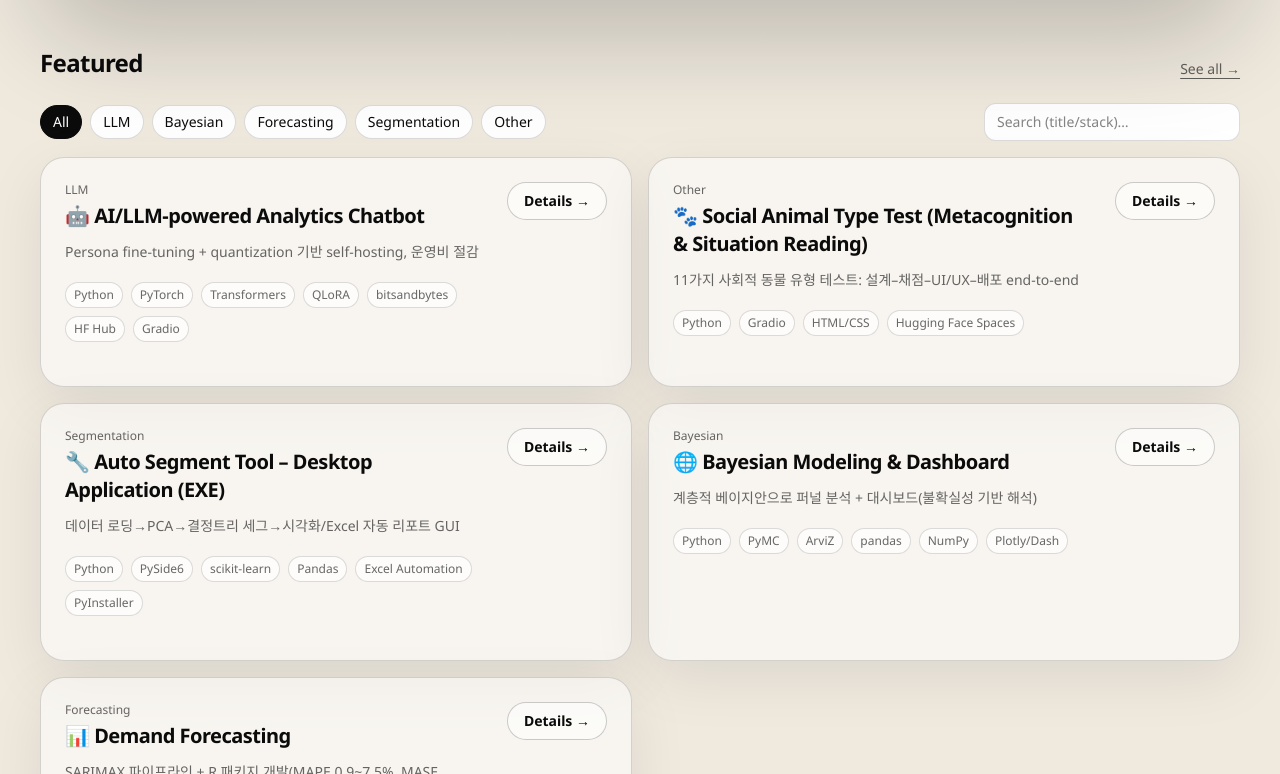
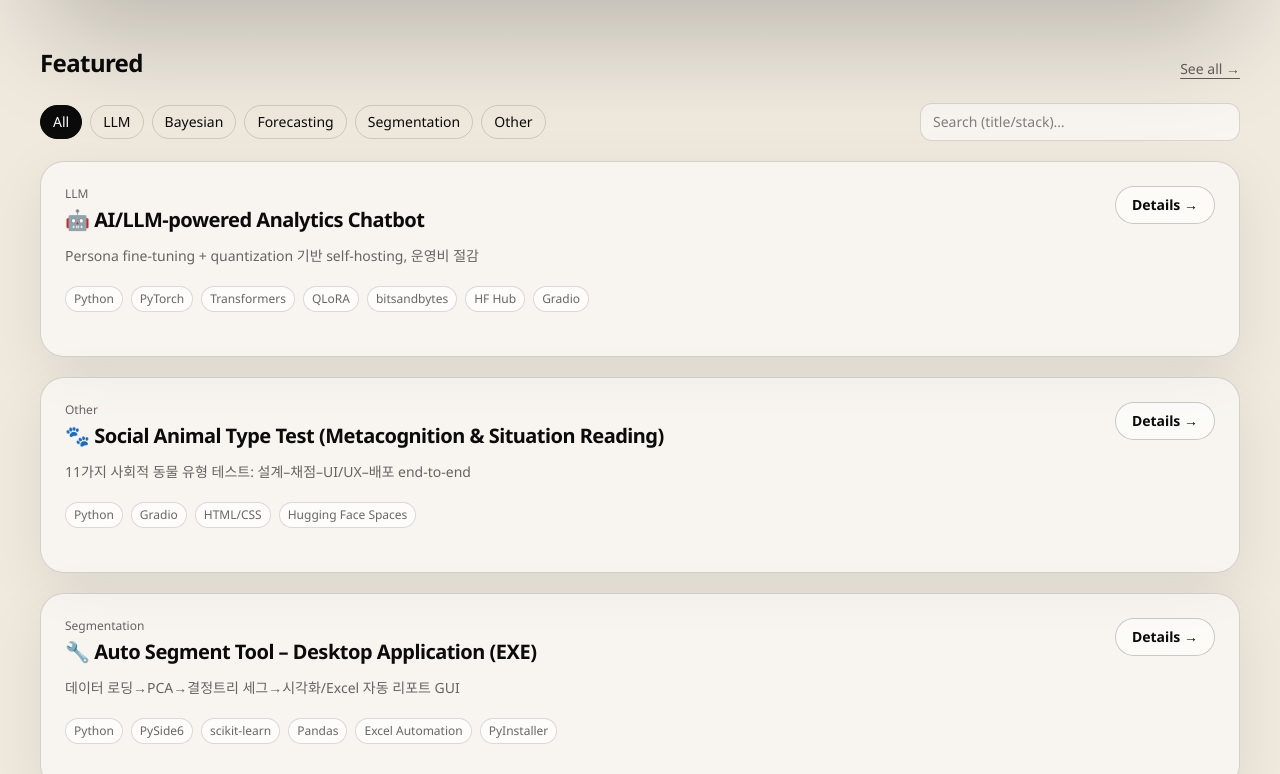
Before and after one commit to jay-lay-down/jihee-portfolio, a Next.js app: page / in a window 1280 px wide. Shown: the part 926-1700 px from the top of the page. Built offline with nearby package versions, Linux system fonts and the light colour scheme.

Commit message:
Update ProjectsGrid.tsx

```diff
--- a/components/ProjectsGrid.tsx
+++ b/components/ProjectsGrid.tsx
@@ -1,12 +1,20 @@
 "use client";
 
 import { useMemo, useState } from "react";
-import ProjectCard, { Project, Category } from "@/components/ProjectCard";
+import ProjectCard from "@/components/ProjectCard";
+import type { Project, Category } from "@/app/projects/data";
 
-type Mode = "featured" | "all";
 const TABS: (Category | "All")[] = ["All", "LLM", "Bayesian", "Forecasting", "Segmentation", "Other"];
 
-export default function ProjectsGrid({ projects, mode }: { projects: Project[]; mode: Mode }) {
+export default function ProjectsGrid({
+  projects,
+  mode,
+  columns = 1,
+}: {
+  projects: Project[];
+  mode: "all" | "featured";
+  columns?: 1 | 2;
+}) {
   const [tab, setTab] = useState<(Category | "All")>("All");
   const [q, setQ] = useState("");
 
@@ -18,42 +26,48 @@ export default function ProjectsGrid({ projects, mode }: { projects: Project[];
 
     const query = q.trim().toLowerCase();
     if (query) {
-      xs = xs.filter((p) => (p.title + " " + p.oneLiner + " " + p.stack.join(" ")).toLowerCase().includes(query));
+      xs = xs.filter((p) =>
+        (p.title + " " + p.oneLiner + " " + p.stack.join(" ")).toLowerCase().includes(query)
+      );
     }
-
     return xs;
   }, [projects, mode, tab, q]);
 
   return (
     <div>
-      <div className="flex flex-col gap-3 md:flex-row md:items-center md:justify-between">
+      <div className="flex items-center justify-between gap-6">
         <div className="flex flex-wrap gap-2">
-          {TABS.map((t) => (
+          {TABS.map((t) => {
+            const active = tab === t;
+            return (
               <button
                 key={t}
                 onClick={() => setTab(t)}
                 className={[
                   "text-sm px-3 py-1.5 rounded-full border transition",
-                tab === t
+                  active
                     ? "bg-[var(--fg)] text-white border-[var(--fg)]"
-                  : "bg-white text-[var(--fg)] border-[var(--line)] hover:bg-[var(--soft)]",
+                    : "bg-transparent text-[var(--fg)] border-[var(--line)] hover:bg-white/40",
                 ].join(" ")}
               >
                 {t}
               </button>
-          ))}
+            );
+          })}
         </div>
 
         <input
           value={q}
           onChange={(e) => setQ(e.target.value)}
           placeholder="Search (title/stack)…"
-          className="w-full md:w-64 rounded-xl border border-[var(--line)] bg-white px-3 py-2 text-sm outline-none focus:ring-2 focus:ring-black/10"
+          className="w-80 rounded-xl border border-[var(--line)] bg-white/60 px-3 py-2 text-sm outline-none focus:ring-2 focus:ring-black/10"
         />
       </div>
 
-      <div className="mt-4 grid gap-4 md:grid-cols-2">
-        {list.map((p) => <ProjectCard key={p.slug} p={p} />)}
+      <div className="mt-5 grid gap-5 grid-cols-1">
+        {list.map((p) => (
+          <ProjectCard key={p.slug} p={p} />
+        ))}
       </div>
 
       {list.length === 0 && <div className="mt-6 text-sm text-[var(--muted)]">검색 결과 없음…</div>}
```
Lines whose indentation alone changed are shown as unchanged.
